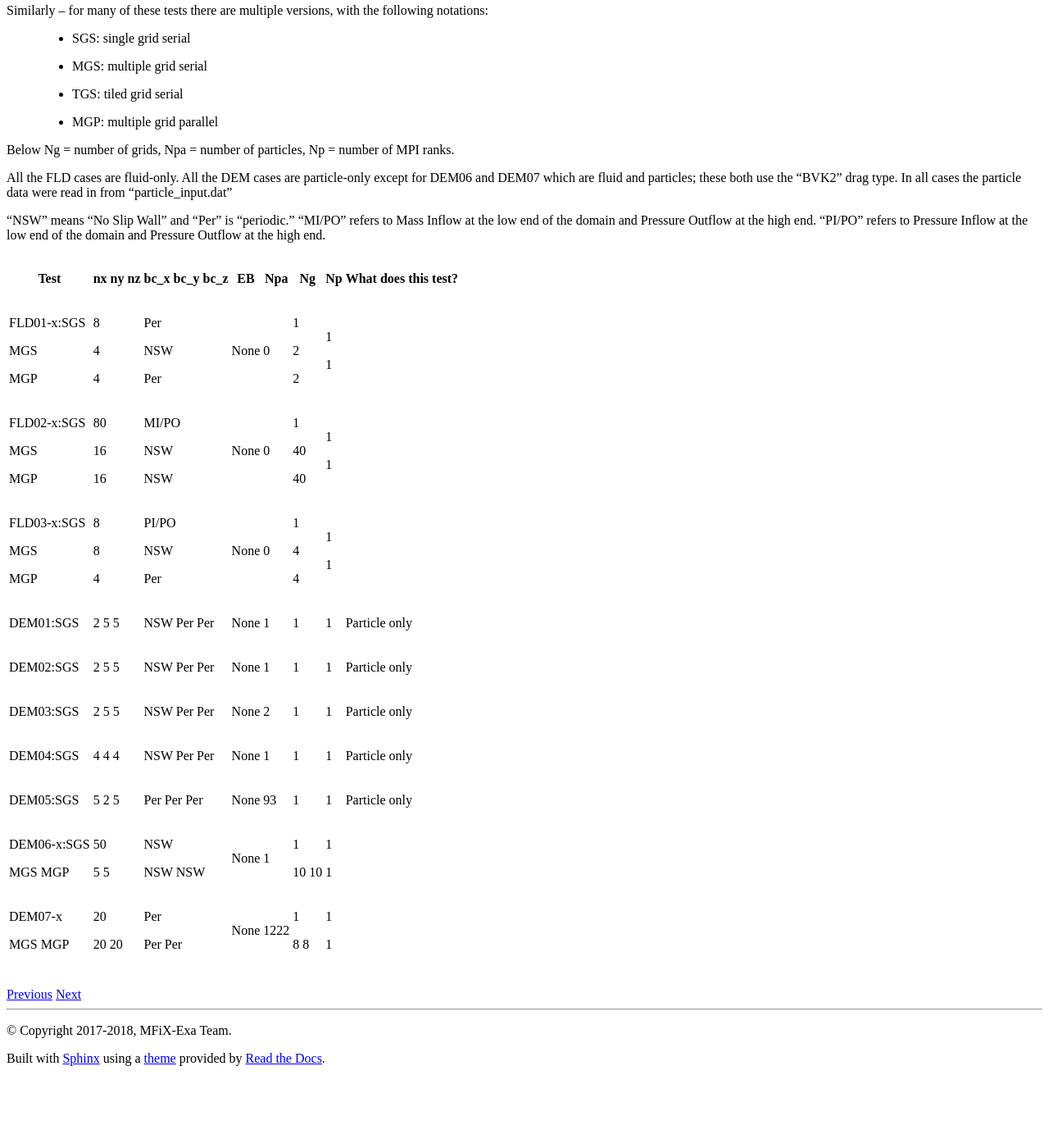
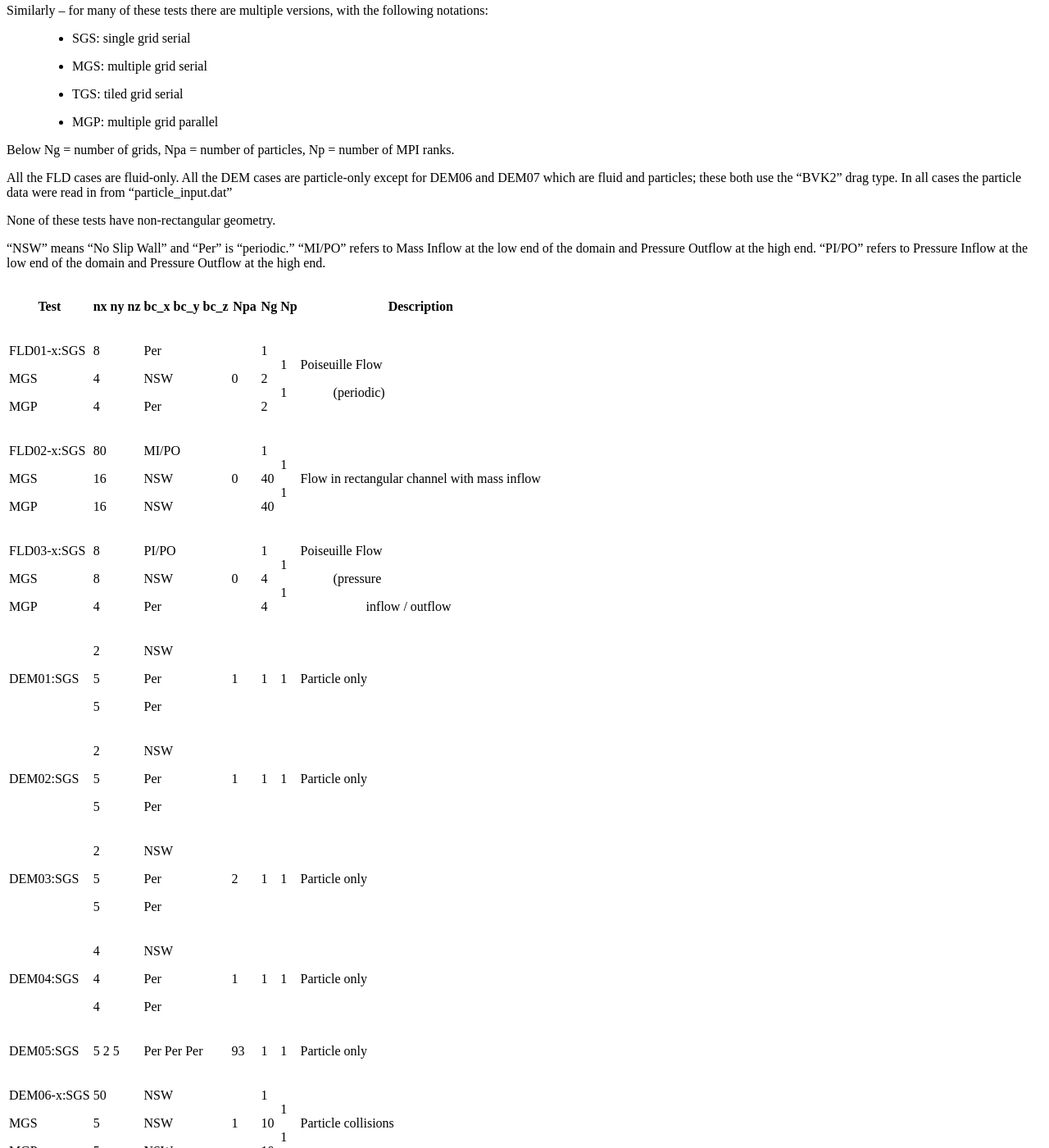
Before and after one commit to mwm126/MFIX-Exa, a Sphinx documentation site: the page built from docs/source/CITests.rst, in a window 1280 px wide and 1400 px high, scrolled down 522 px. Shown: the whole window at 82% size. Built offline with Sphinx 7.4.7 and the Read the Docs theme 2.0.0, drawn with Linux system fonts in a browser that asks for light colours; pages that are not in the unit, such as notebooks, are missing from menus; before the commit the page ends 1830 px from its top, so only the background shows below that; some of the changed text lies outside the part shown.

Commit message:
Clean up CI chart a little

```diff
--- a/docs/source/CITests.rst
+++ b/docs/source/CITests.rst
@@ -27,60 +27,72 @@ All the DEM cases are particle-only except for DEM06 and DEM07 which are fluid a
 these both use the "BVK2" drag type.
 In all cases the particle data were read in from "particle_input.dat"
 
+None of these tests have non-rectangular geometry.
+
 "NSW" means "No Slip Wall" and "Per" is "periodic."
 "MI/PO" refers to Mass     Inflow at the low end of the domain and Pressure Outflow at the high end.
 "PI/PO" refers to Pressure Inflow at the low end of the domain and Pressure Outflow at the high end.
 
-+-------------------+----+-------+------+--------+----+----+----------------------+
-| Test              | nx | bc_x  | EB   | Npa    | Ng | Np | What does this test? |
-|                   | ny | bc_y  |      |        |    |    |                      |
-|                   | nz | bc_z  |      |        |    |    |                      |
-+===================+====+=======+======+========+====+====+======================+
-| FLD01-x:SGS       | 8  | Per   | None | 0      | 1  | 1  |                      |
-|                   |    |       |      |        |    |    |                      |
-| MGS               | 4  | NSW   |      |        | 2  | 1  |                      |
-|                   |    |       |      |        |    |    |                      |
-| MGP               | 4  | Per   |      |        | 2  |    |                      |
-+-------------------+----+-------+------+--------+----+----+----------------------+
-| FLD02-x:SGS       | 80 | MI/PO | None | 0      | 1  | 1  |                      |
-|                   |    |       |      |        |    |    |                      |
-| MGS               | 16 | NSW   |      |        | 40 | 1  |                      |
-|                   |    |       |      |        |    |    |                      |
-| MGP               | 16 | NSW   |      |        | 40 |    |                      |
-+-------------------+----+-------+------+--------+----+----+----------------------+
-| FLD03-x:SGS       | 8  | PI/PO | None | 0      | 1  | 1  |                      |
-|                   |    |       |      |        |    |    |                      |
-| MGS               | 8  | NSW   |      |        | 4  | 1  |                      |
-|                   |    |       |      |        |    |    |                      |
-| MGP               | 4  | Per   |      |        | 4  |    |                      |
-+-------------------+----+-------+------+--------+----+----+----------------------+
-| DEM01:SGS         | 2  | NSW   | None | 1      | 1  | 1  | Particle  only       |
-|                   | 5  | Per   |      |        |    |    |                      |
-|                   | 5  | Per   |      |        |    |    |                      |
-+-------------------+----+-------+------+--------+----+----+----------------------+
-| DEM02:SGS         | 2  | NSW   | None | 1      | 1  | 1  | Particle  only       |
-|                   | 5  | Per   |      |        |    |    |                      |
-|                   | 5  | Per   |      |        |    |    |                      |
-+-------------------+----+-------+------+--------+----+----+----------------------+
-| DEM03:SGS         | 2  | NSW   | None | 2      | 1  | 1  | Particle  only       |
-|                   | 5  | Per   |      |        |    |    |                      |
-|                   | 5  | Per   |      |        |    |    |                      |
-+-------------------+----+-------+------+--------+----+----+----------------------+
-| DEM04:SGS         | 4  | NSW   | None | 1      | 1  | 1  | Particle  only       |
-|                   | 4  | Per   |      |        |    |    |                      |
-|                   | 4  | Per   |      |        |    |    |                      |
-+-------------------+----+-------+------+--------+----+----+----------------------+
-| DEM05:SGS         | 5  | Per   | None | 93     | 1  | 1  | Particle  only       |
-|                   | 2  | Per   |      |        |    |    |                      |
-|                   | 5  | Per   |      |        |    |    |                      |
-+-------------------+----+-------+------+--------+----+----+----------------------+
-| DEM06-x:SGS       | 50 | NSW   | None | 1      | 1  | 1  |                      |
-|                   |    |       |      |        |    |    |                      |
-| MGS               | 5  | NSW   |      |        | 10 | 1  |                      |
-| MGP               | 5  | NSW   |      |        | 10 |    |                      |
-+-------------------+----+-------+------+--------+----+----+----------------------+
-| DEM07-x           | 20 | Per   | None | 1222   | 1  | 1  |                      |
-|                   |    |       |      |        |    |    |                      |
-| MGS               | 20 | Per   |      |        | 8  | 1  |                      |
-| MGP               | 20 | Per   |      |        | 8  |    |                      |
-+-------------------+----+-------+------+--------+----+----+----------------------+
++-------------------+----+-------+--------+----+----+----------------------+
+| Test              | nx | bc_x  | Npa    | Ng | Np | Description          |
+|                   | ny | bc_y  |        |    |    |                      |
+|                   | nz | bc_z  |        |    |    |                      |
++===================+====+=======+========+====+====+======================+
+| FLD01-x:SGS       | 8  | Per   | 0      | 1  | 1  |                      |
+|                   |    |       |        |    |    |  Poiseuille Flow     |
+| MGS               | 4  | NSW   |        | 2  | 1  |   (periodic)         |
+|                   |    |       |        |    |    |                      |
+| MGP               | 4  | Per   |        | 2  |    |                      |
++-------------------+----+-------+--------+----+----+----------------------+
+| FLD02-x:SGS       | 80 | MI/PO | 0      | 1  | 1  |                      |
+|                   |    |       |        |    |    | Flow in              |
+| MGS               | 16 | NSW   |        | 40 | 1  | rectangular channel  |
+|                   |    |       |        |    |    | with mass inflow     |
+| MGP               | 16 | NSW   |        | 40 |    |                      |
++-------------------+----+-------+--------+----+----+----------------------+
+| FLD03-x:SGS       | 8  | PI/PO | 0      | 1  | 1  |                      |
+|                   |    |       |        |    |    |  Poiseuille Flow     |
+| MGS               | 8  | NSW   |        | 4  | 1  |   (pressure          |
+|                   |    |       |        |    |    |    inflow / outflow  |
+| MGP               | 4  | Per   |        | 4  |    |                      |
++-------------------+----+-------+--------+----+----+----------------------+
+| DEM01:SGS         | 2  | NSW   | 1      | 1  | 1  | Particle  only       |
+|                   |    |       |        |    |    |                      |
+|                   | 5  | Per   |        |    |    |                      |
+|                   |    |       |        |    |    |                      |
+|                   | 5  | Per   |        |    |    |                      |
++-------------------+----+-------+--------+----+----+----------------------+
+| DEM02:SGS         | 2  | NSW   | 1      | 1  | 1  | Particle  only       |
+|                   |    |       |        |    |    |                      |
+|                   | 5  | Per   |        |    |    |                      |
+|                   |    |       |        |    |    |                      |
+|                   | 5  | Per   |        |    |    |                      |
++-------------------+----+-------+--------+----+----+----------------------+
+| DEM03:SGS         | 2  | NSW   | 2      | 1  | 1  | Particle  only       |
+|                   |    |       |        |    |    |                      |
+|                   | 5  | Per   |        |    |    |                      |
+|                   |    |       |        |    |    |                      |
+|                   | 5  | Per   |        |    |    |                      |
++-------------------+----+-------+--------+----+----+----------------------+
+| DEM04:SGS         | 4  | NSW   | 1      | 1  | 1  | Particle  only       |
+|                   |    |       |        |    |    |                      |
+|                   | 4  | Per   |        |    |    |                      |
+|                   |    |       |        |    |    |                      |
+|                   | 4  | Per   |        |    |    |                      |
++-------------------+----+-------+--------+----+----+----------------------+
+| DEM05:SGS         | 5  | Per   | 93     | 1  | 1  | Particle  only       |
+|                   | 2  | Per   |        |    |    |                      |
+|                   | 5  | Per   |        |    |    |                      |
++-------------------+----+-------+--------+----+----+----------------------+
+| DEM06-x:SGS       | 50 | NSW   | 1      | 1  | 1  |                      |
+|                   |    |       |        |    |    |  Particle collisions |
+| MGS               | 5  | NSW   |        | 10 | 1  |                      |
+|                   |    |       |        |    |    |                      |
+| MGP               | 5  | NSW   |        | 10 |    |                      |
++-------------------+----+-------+--------+----+----+----------------------+
+| DEM07-x           | 20 | Per   | 1222   | 1  | 1  |                      |
+|                   |    |       |        |    |    |                      |
+| MGS               | 20 | Per   |        | 8  | 1  |                      |
+|                   |    |       |        |    |    |                      |
+| MGP               | 20 | Per   |        | 8  |    |                      |
++-------------------+----+-------+--------+----+----+----------------------+
```
